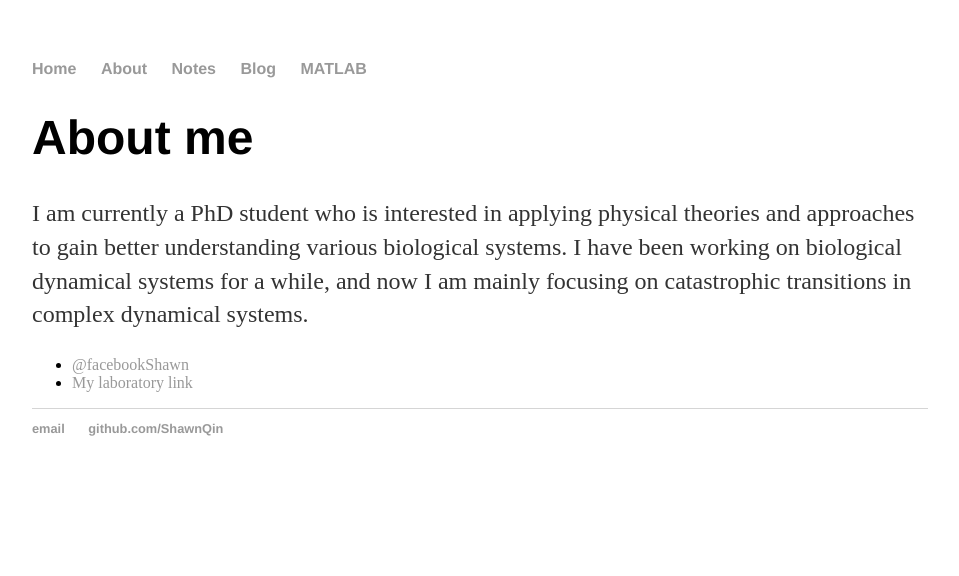
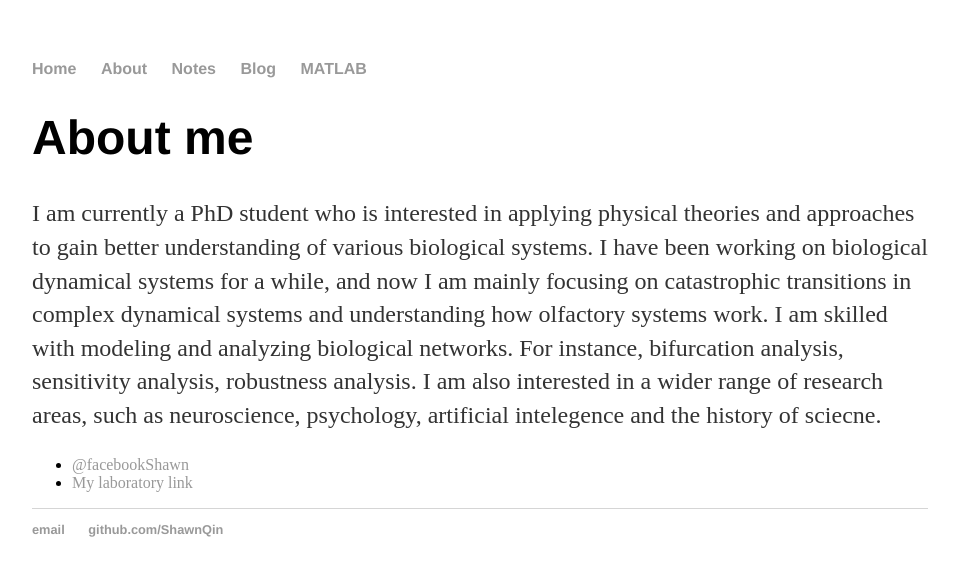
Before and after one commit to nevaehRen/shawnqin.github.io, a Jekyll site: the page built from about/index.html, in a window 1280 px wide. Shown: the top 576 px of the page, without its empty margins (160-1119 px from the left). Built offline with Jekyll 4.4.1, drawn with Linux system fonts in a browser that asks for light colours.

Commit message:
Update index.html
add introduction about myself

```diff
--- a/about/index.html
+++ b/about/index.html
@@ -5,7 +5,8 @@ title: About Shawn Qin
 
 		<div class="about">
 			<h1>About me</h1>
-			<p>I am currently a PhD student who is interested in applying physical theories and approaches to gain better understanding various biological systems. I have been working on biological dynamical systems for a while, and now I am mainly focusing on catastrophic transitions in complex dynamical systems.</p>
+			<p>I am currently a PhD student who is interested in applying physical theories and approaches to gain better understanding of various biological systems. I have been working on biological dynamical systems for a while, and now I am mainly focusing on catastrophic transitions in complex dynamical systems and understanding how olfactory systems work.
+			I am skilled with modeling and analyzing biological networks. For instance, bifurcation analysis, sensitivity analysis, robustness analysis. I am also interested in a wider range of research areas, such as neuroscience, psychology, artificial intelegence and the history of sciecne.</p>
 
 			<ul class="contacts">
 				<li><a href="#">@facebookShawn</a></li>
```
